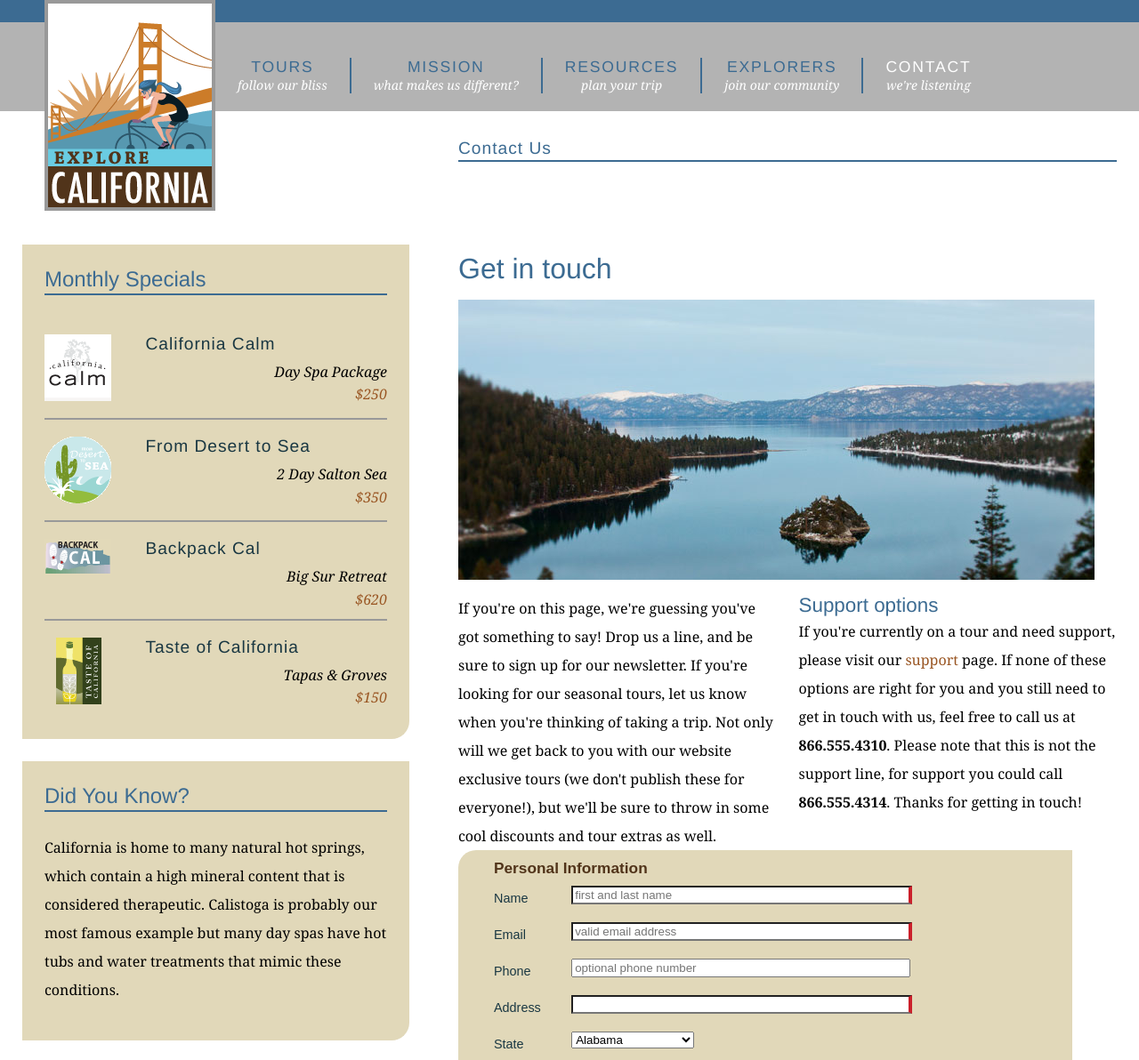
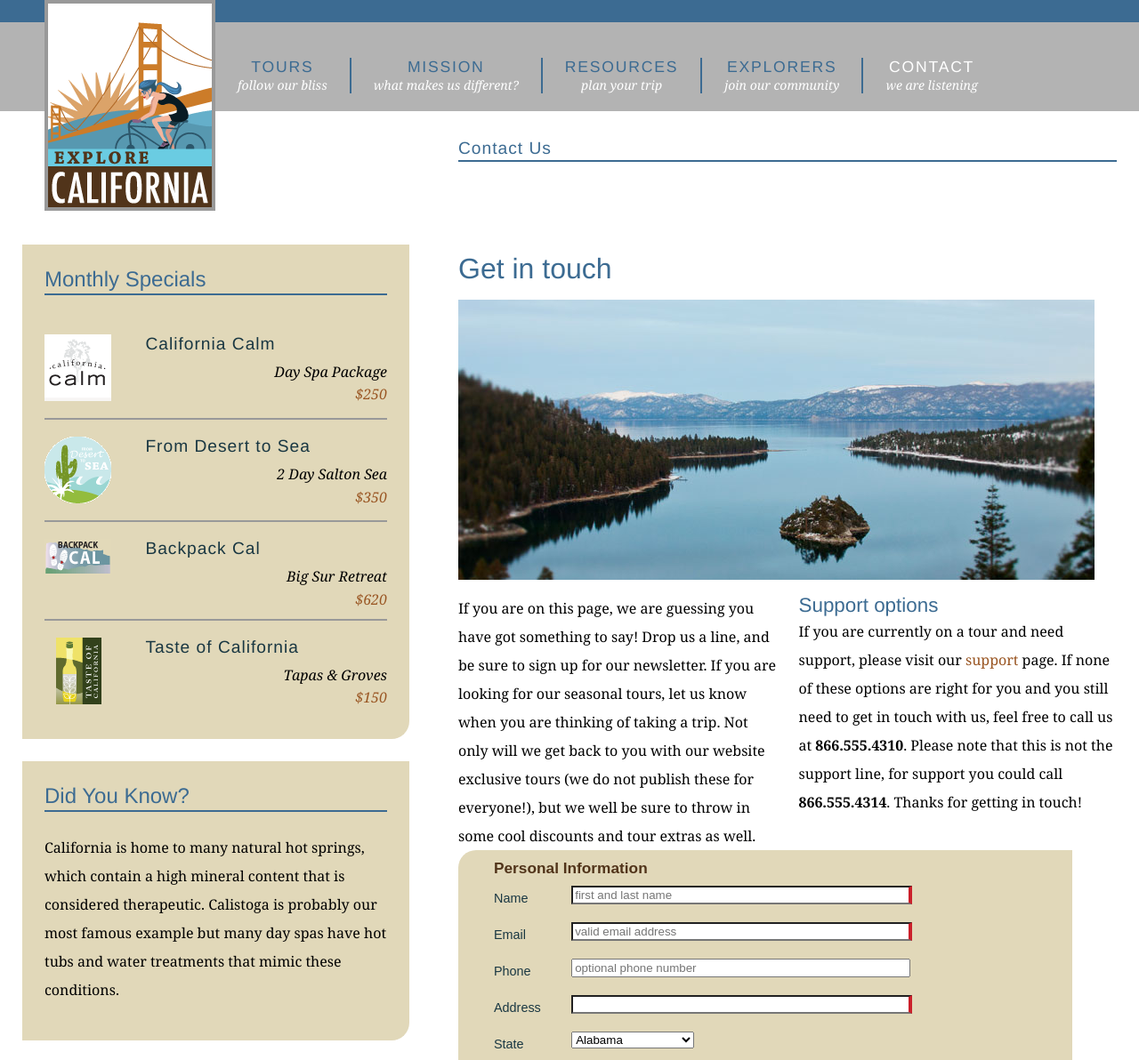
Before and after one commit to mgarciat1090/explore_california, a plain HTML site: page contact.html in a window 1280 px wide. Shown: the top 1192 px of the page at 89% size. Drawn offline with Linux system fonts and the light colour scheme.

Commit message:
Removed contractions form contact page text

```diff
--- a/contact.html
+++ b/contact.html
@@ -45,7 +45,7 @@
                 <li><a href="explorers/video.html" title="check out our podcast">Video podcast</a></li>
               </ul>
             </li>
-            <li><a href="contact.html" title="contact us" class="current">Contact <br /><span class="tagline">we're listening</span></a>
+            <li><a href="contact.html" title="contact us" class="current">Contact <br /><span class="tagline">we are listening</span></a>
               <ul>
                 <li><a href="support.html" title="need help?">Support</a></li>
               </ul>
@@ -68,10 +68,10 @@
           <h1>Get in touch</h1>
           <img src="assets/images/emerald_bay.jpg" alt="Beautiful Lake Tahoe" class="articleImage" />
           <div class="multiCol">
-            <p>If you're on this page, we're guessing you've got something to say! Drop us a line, and be sure to sign up for our newsletter. If you're looking for our seasonal tours,  let us know when you're thinking of taking a trip. Not only will we get back to you with our website exclusive tours (we don't publish these for everyone!), but we'll be sure to throw in some cool discounts and tour extras as well.</p>
+            <p>If you are on this page, we are guessing you have got something to say! Drop us a line, and be sure to sign up for our newsletter. If you are looking for our seasonal tours,  let us know when you are thinking of taking a trip. Not only will we get back to you with our website exclusive tours (we do not publish these for everyone!), but we well be sure to throw in some cool discounts and tour extras as well.</p>
 
             <h2>Support options</h2>
-            <p>If you're currently on a tour and need support, please visit our <a href="support.html">support</a> page. If none of these options are right for you and you still need to get in touch with us, feel free to call us at<span class="phone"> <strong>866.555.4310</strong>. Please note that this is not the support line, for support you could call </span><strong>866.555.4314</strong>. Thanks for getting in touch!</p>
+            <p>If you are currently on a tour and need support, please visit our <a href="support.html">support</a> page. If none of these options are right for you and you still need to get in touch with us, feel free to call us at<span class="phone"> <strong>866.555.4310</strong>. Please note that this is not the support line, for support you could call </span><strong>866.555.4314</strong>. Thanks for getting in touch!</p>
           </div>
 
           <form id="frmContact" name="frmContact" method="post" action="contact_process.html">
```
